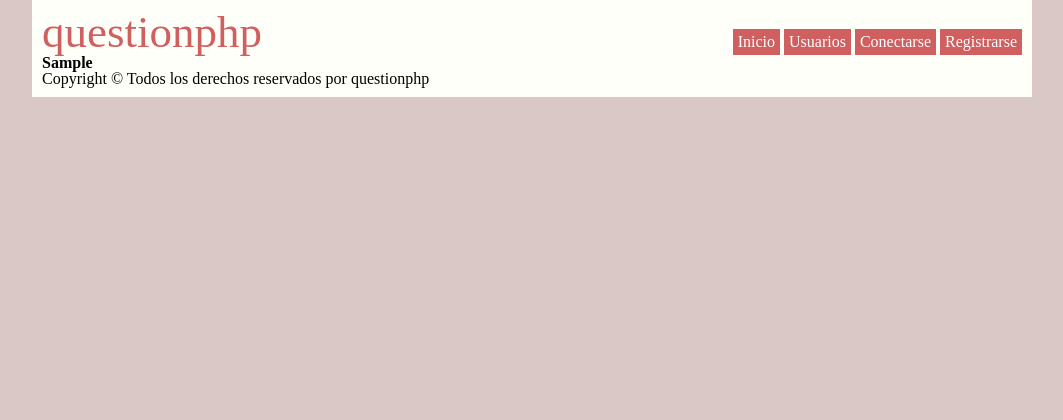
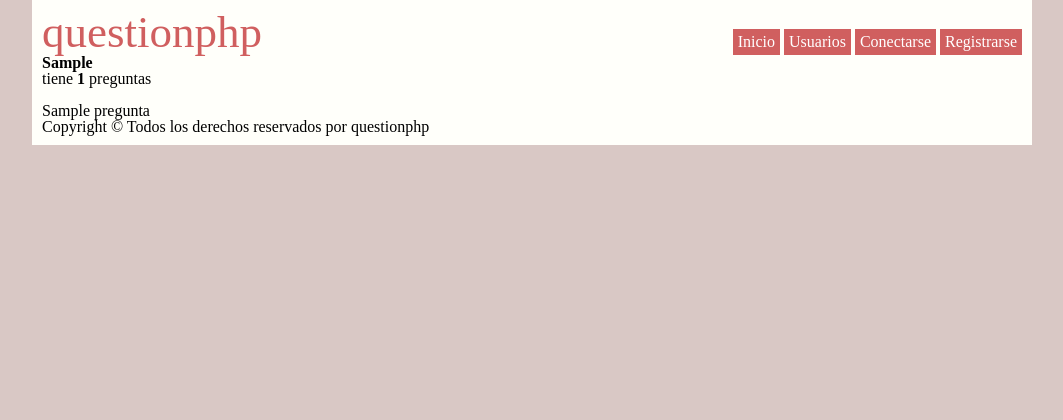
Before and after one commit to McReiz/QuestionPHP, a PHP site: page /usuario.php?id=1 in a window 1280 px wide. Shown: the top 420 px of the page, without its empty margins (108-1171 px from the left). Run offline with PHP 8.4, Linux system fonts and the light colour scheme; data comes from the database, SQL or seed files in the repository; tables that the repository leaves empty or names only in its code hold one stand-in row (values such as "Sample post"); data that the repository does not hold is empty; a stand-in replaces the project's code that opens the database connection; some libraries are stand-ins or nearby versions.

Commit message:
haciendo progresos

```diff
--- a/usuario.php
+++ b/usuario.php
@@ -16,19 +16,19 @@
 		echo "<b style='font-weight:bold;'>{$num['usuario']}</b><br />";
 
 
-		$consulta = "SELECT * FROM preguntas WHERE creador='".$num['usuario']."'";
+		$consulta = "SELECT * FROM preguntas WHERE creador='".$num['usuario']."' ORDER BY id ASC";
 		$result = $conx->query($consulta);
-		$pregunta = $result->fetch_array(MYSQLI_ASSOC);
+		$preguntas = $result->num_rows;
 
-		if($pregunta){
+		if($preguntas > 0){
+			echo "tiene <b style='font-weight:bold;'>$preguntas</b> preguntas<br>";
 			while ($pregunta = $result->fetch_array(MYSQLI_ASSOC)) {
-				echo $pregunta['titulo'];
-			}
+				echo "<br>{$pregunta['titulo']}<br>";
+			};
 		}else{
 			echo "no se registro nada";
 		}
-
-
+		$result->close();
 	}
 	include('./content/footer.php');
 
```
